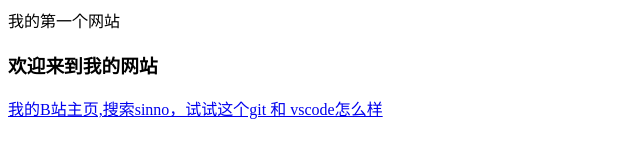
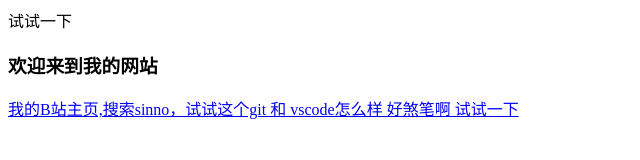
Before and after one commit to sinnohang/sinnohang.github.io, a plain HTML site: page index.html in a window 1280 px wide. Shown: the whole page, without its empty margins (0-640 px from the left). Drawn offline with Linux system fonts and the light colour scheme.

Commit message:
第二次测试

```diff
--- a/index.html
+++ b/index.html
@@ -3,12 +3,13 @@
 <meta charset="UTF-8">
 <meta http-equiv="X-UA-Compatible" content="IE=edge">
 <meta name="viewport" content="width=device-width, initial-scale=1.0"
-<title>我的第一个网站</title>
+<title>试试一下</title>
 </head>
 <body>
 <h3>欢迎来到我的网站</h3>
-<a href="https://space.bilibili.com/88800770">我的B站主页,搜索sinno，试试这个git 和 vscode怎么样</a>
-
-
+<a href="https://space.bilibili.com/88800770">我的B站主页,搜索sinno，试试这个git 和 vscode怎么样
+    好煞笔啊
+    试试一下
+</a>
 </body>
 </html>
```
